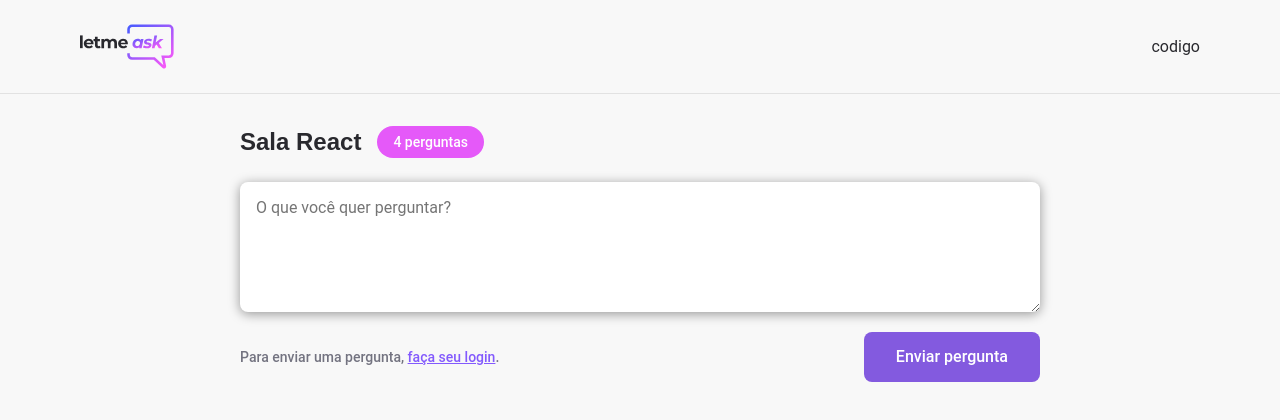
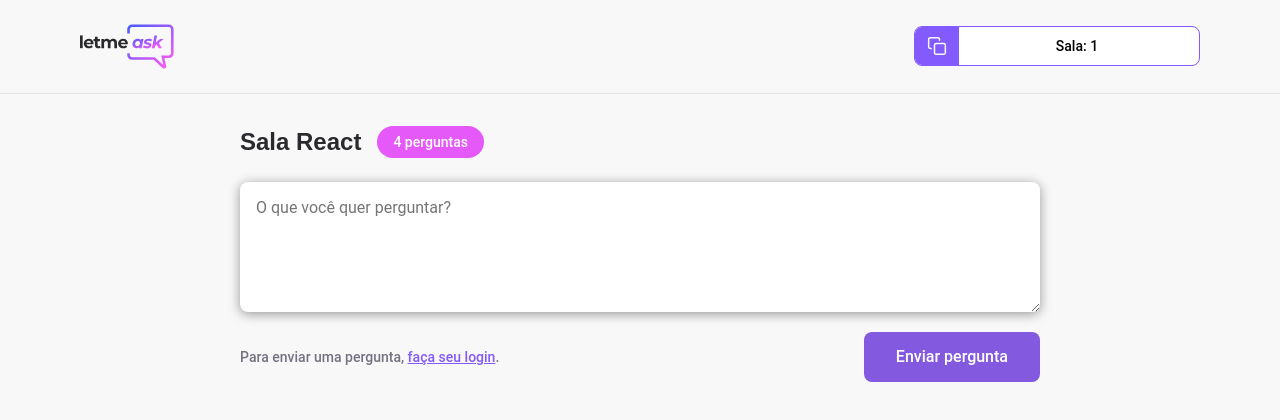
Before and after one commit to danielgmota/LetMeAsk, a React (Create React App) app: page /rooms/1 in a window 1280 px wide. Shown: the top 420 px of the page. Built offline with nearby package versions, Linux system fonts and the light colour scheme; no server answers; the HTML template or start-up script is replaced by a standard one.

Commit message:
feat: create RoomCodeButton for copy to clipboard

```diff
--- /dev/null
+++ b/src/components/RoomCode.tsx
@@ -0,0 +1,21 @@
+import copyImg from '../assets/images/copy.svg';
+import '../styles/room-code.scss';
+
+type RoomCodeProps = {
+  code: string;
+};
+
+export function RoomCode(props: RoomCodeProps) {
+  function copyRoomCodeToClipboard() {
+    navigator.clipboard.writeText(props.code);
+  }
+
+  return (
+    <button className="room-code" onClick={copyRoomCodeToClipboard}>
+      <div>
+        <img src={copyImg} alt="Copy room code" />
+      </div>
+      <span>Sala: {props.code}</span>
+    </button>
+  );
+}
--- a/src/pages/Room.tsx
+++ b/src/pages/Room.tsx
@@ -1,14 +1,23 @@
+import { useParams } from 'react-router-dom';
+
 import logoImg from '../assets/images/logo.svg';
 import { Button } from '../components/Button';
+import { RoomCode } from '../components/RoomCode';
 import '../styles/room.scss';
 
+type RoomParams = {
+  id: string;
+};
+
 export function Room() {
+  const params = useParams<RoomParams>();
+
   return (
     <div id="page-room">
       <header>
         <div className="content">
           <img src={logoImg} alt="" />
-          <div>codigo</div>
+          <RoomCode code={params.id} />
         </div>
       </header>
       <main className="content">
--- /dev/null
+++ b/src/styles/room-code.scss
@@ -0,0 +1,29 @@
+.room-code {
+  height: 40px;
+  border-radius: 8px;
+  overflow: hidden;
+
+  background: #fff;
+  border: 1px solid #835afd;
+  cursor: pointer;
+  display: flex;
+
+  div {
+    background: #835afd;
+    padding: 0 12px;
+    height: 100%;
+    display: flex;
+    justify-content: center;
+    align-items: center;
+  }
+
+  span {
+    display: block;
+    align-self: center;
+    flex: 1;
+    padding: 0 16px 0 12px;
+    width: 240px;
+    font-size: 14px;
+    font-weight: 500;
+  }
+}
```
